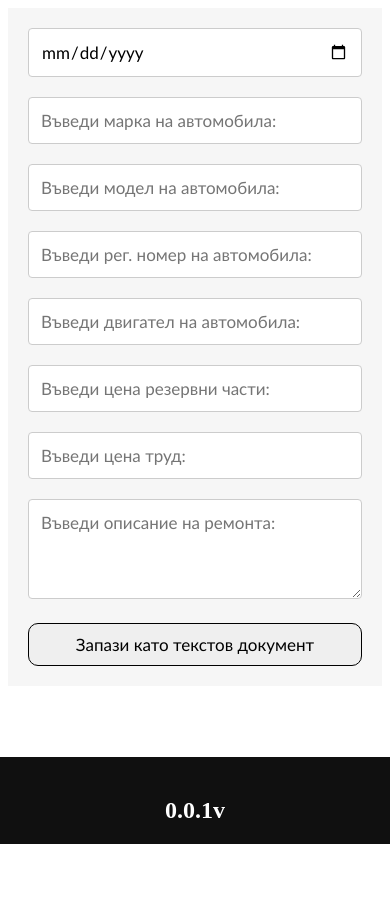
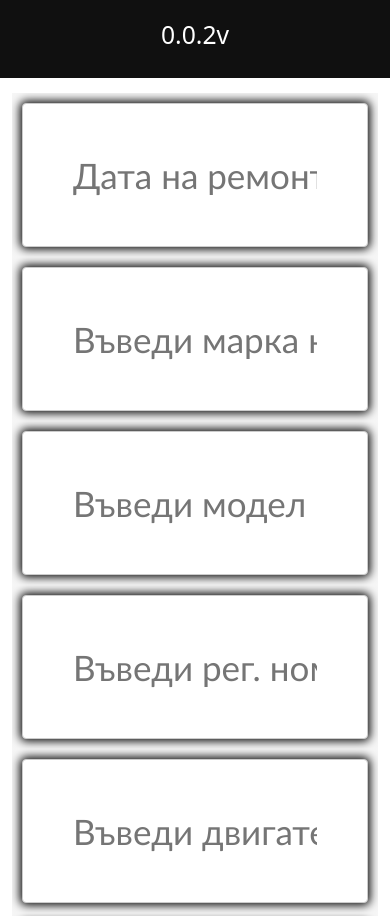
Before and after one commit to stelko0/service, a plain HTML site: page index.html in a window 390 px wide. Shown: the top 916 px of the page. Before the commit the page ends 844 px from the top, so only its background shows below. Drawn offline with nearby package versions, Linux system fonts and the light colour scheme.

Commit message:
0.0.2v -footer +header and little responsive

```diff
--- a/index.html
+++ b/index.html
@@ -2,35 +2,65 @@
 <html>
   <head>
     <title>Сервиз</title>
+    <link
+      href="https://cdn.jsdelivr.net/npm/bootstrap@5.0.1/dist/css/bootstrap.min.css"
+      rel="stylesheet"
+      integrity="sha384-+0n0xVW2eSR5OomGNYDnhzAbDsOXxcvSN1TPprVMTNDbiYZCxYbOOl7+AMvyTG2x"
+      crossorigin="anonymous"
+    />
+    <script
+      src="https://cdn.jsdelivr.net/npm/bootstrap@5.0.1/dist/js/bootstrap.bundle.min.js"
+      integrity="sha384-gtEjrD/SeCtmISkJkNUaaKMoLD0//ElJ19smozuHV6z3Iehds+3Ulb9Bn9Plx0x4"
+      crossorigin="anonymous"
+    ></script>
     <script src="http://ajax.googleapis.com/ajax/libs/jquery/1.8.3/jquery.min.js"></script>
     <script type="text/javascript" src="scripts.js"></script>
     <link rel="stylesheet" href="styles.css" />
   </head>
   <body>
-    <div>
+    <header>
+      <h2>0.0.2v</h2>
+    </header>
+    <div class="notSupport">
       <!--Add few elements to the form-->
-
-      <div>
-        <input type="date" id="txtDate" name="txtDate" placeholder="Въведи дата на ремонт:" />
+      <div class="container-fluid">
+        <div class="field">
+          <!-- <input type="date" id="txtDate" name="txtDate" placeholder="Въведи дата на ремонт:" /> -->
           <!-- <input type="text" id="txtDate" placeholder="Въведи дата на ремонт: " /> -->
-      </div>
-
-      <div>
-        <input type="text" id="txtBrand" placeholder="Въведи марка на автомобила:"
+          <input
+            placeholder="Дата на ремонт:"
+            class="textbox-n"
+            type="text"
+            onfocus="(this.type='date')"
+            id="date"
           />
         </div>
 
-      <div>
-        <input type="text" id="txtModel" placeholder="Въведи модел на автомобила:"
+        <div class="field">
+          <input
+            type="text"
+            id="txtBrand"
+            placeholder="Въведи марка на автомобила:"
           />
         </div>
 
-      <div>
+        <div class="field">
           <input
-          type="text" id="licensePlate" placeholder="Въведи рег. номер на автомобила:"/>
+            type="text"
+            id="txtModel"
+            placeholder="Въведи модел на автомобила:"
+          />
         </div>
 
-      <div>
+        <div class="field">
+          <input
+            type="text"
+            id="licensePlate"
+            placeholder="Въведи рег. номер на автомобила:"
+          />
+        </div>
+
+        <div class="field">
           <input
             type="text"
             id="engine"
@@ -38,7 +68,7 @@
           />
         </div>
 
-      <div>
+        <div class="field">
           <input
             type="number"
             id="priceParts"
@@ -46,24 +76,19 @@
           />
         </div>
 
-      <div>
-      <input
-          type="number"
-          id="priceWork"
-          placeholder="Въведи цена труд:"
-        />
+        <div class="field">
+          <input type="number" id="priceWork" placeholder="Въведи цена труд:" />
         </div>
 
-      <div>
+        <div class="field">
           <textarea
             id="description"
             name="description"
             placeholder="Въведи описание на ремонта:"
-          style="height: 100px"
           ></textarea>
         </div>
 
-      <div>
+        <div class="field">
           <input
             type="button"
             id="bt"
@@ -72,8 +97,8 @@
           />
         </div>
       </div>
-    <footer>
-      <h2>0.0.1v</h2>
-    </footer>
+
+
+    </div>
   </body>
 </html>
--- a/styles.css
+++ b/styles.css
@@ -1,7 +1,9 @@
  * {
             box-sizing: border-box;
+            padding: 0;
+            margin: 0;
         }
-    	div {
+    	.field {
             padding: 10px;
             background-color: #f6f6f6;
             overflow: hidden;
@@ -12,6 +14,7 @@
             padding: 12px;
             border: 1px solid #ccc;
             border-radius: 4px;
+            box-shadow: 0px 0px 10px 2px #000;
         }
         input[type=number], textarea, select {
             font: 17px Calibri;
@@ -19,6 +22,7 @@
             padding: 12px;
             border: 1px solid #ccc;
             border-radius: 4px;
+            box-shadow: 0px 0px 10px 2px #000;
         }
         input[type=date], textarea, select {
             font: 17px Calibri;
@@ -26,6 +30,7 @@
             padding: 12px;
             border: 1px solid #ccc;
             border-radius: 4px;
+            box-shadow: 0px 0px 10px 2px #000;
         }
 
         input[type=button]{
@@ -37,17 +42,69 @@
             border-radius: 10px;
             outline: none;
             border: 1px solid black;
+            box-shadow: 0px 0px 10px 2px #000;
         }
-
-        footer{
-            position: absolute;
-            bottom: 0;
+        header{
+            position: relative;
             left: 0;
             right: 0;
-            padding-top: 20px;
             background-color: #101010;
+            color: #fff;
             text-align: center;
             justify-content: center;
-            align-items: center;
-            color: #fff;
+                align-items: center;
+                text-align: center;
+                display: flex
         }
+        textarea{
+                height: 100px;
+            }
+
+        @media screen and (max-width: 1024px){
+            header{
+                position: relative;
+                padding-bottom: 20px;
+                padding-top: 20px;
+                margin-bottom: 15px;
+                justify-content: center;
+                align-items: center;
+                text-align: center;
+                display: flex;
+                font-size: 3em
+            }
+            input[type=number], textarea, select {
+            font: 35px Calibri;
+            width: 100%;
+            padding: 50px;
+            border: 1px solid #ccc;
+            border-radius: 4px;
+            }
+            input[type=text], textarea, select {
+            font: 35px Calibri;
+            width: 100%;
+            padding: 50px;
+            border: 1px solid #ccc;
+            border-radius: 4px;
+            }
+            input[type=button]{
+            font: 35px Calibri;
+            width: 100%;
+            float: right;
+            cursor: pointer;
+            padding: 50px;
+            border-radius: 10px;
+            outline: none;
+            border: 1px solid black;
+            }
+            input[type=date], textarea, select {
+            font: 35px Calibri;
+            width: 100%;
+            padding: 50px;
+            border: 1px solid #ccc;
+            border-radius: 4px;
+            content: "data";
+            }
+            textarea{
+                height: 200px;
+            }
+        }
```
Lines whose indentation alone changed are shown as unchanged.
